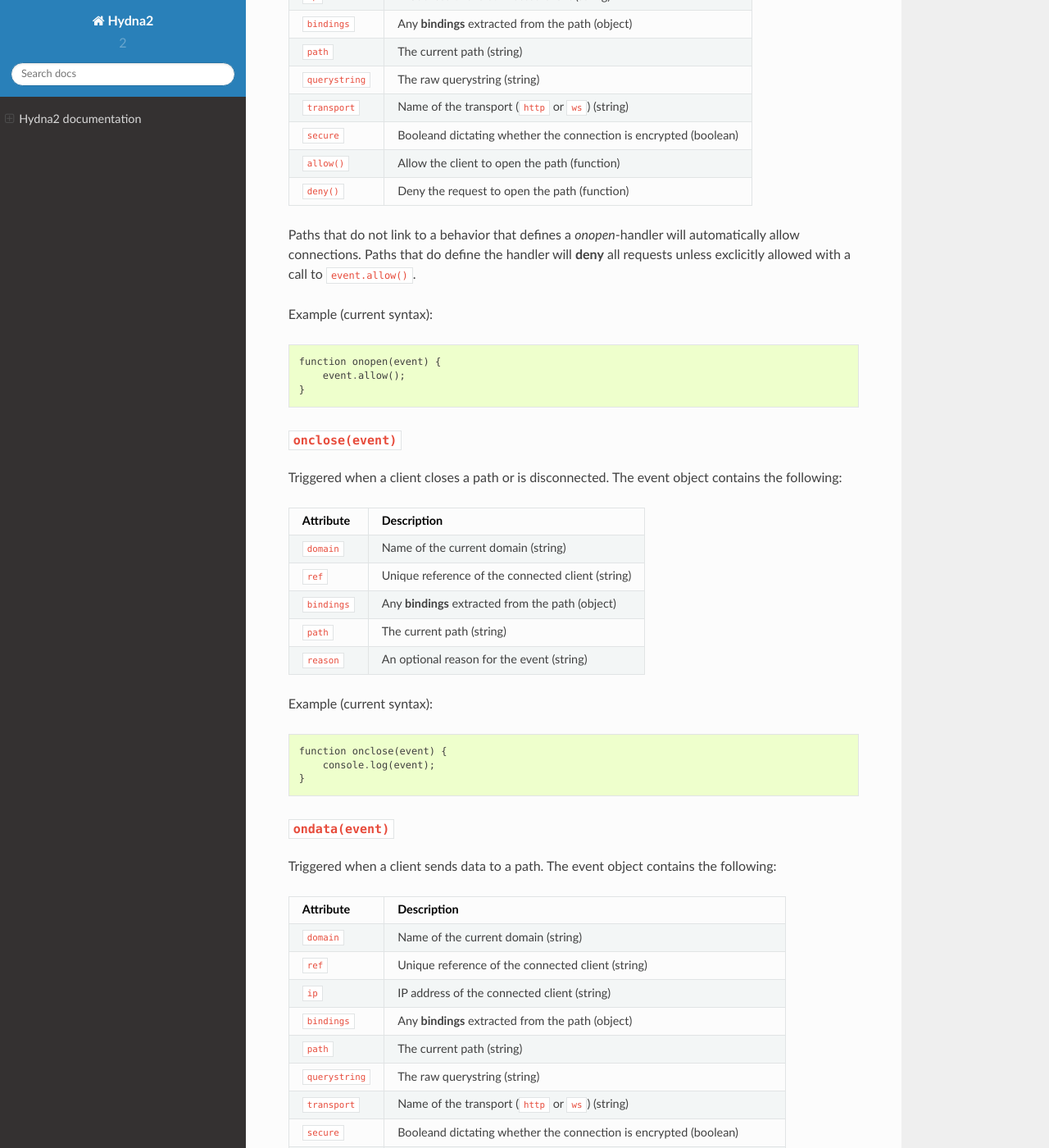
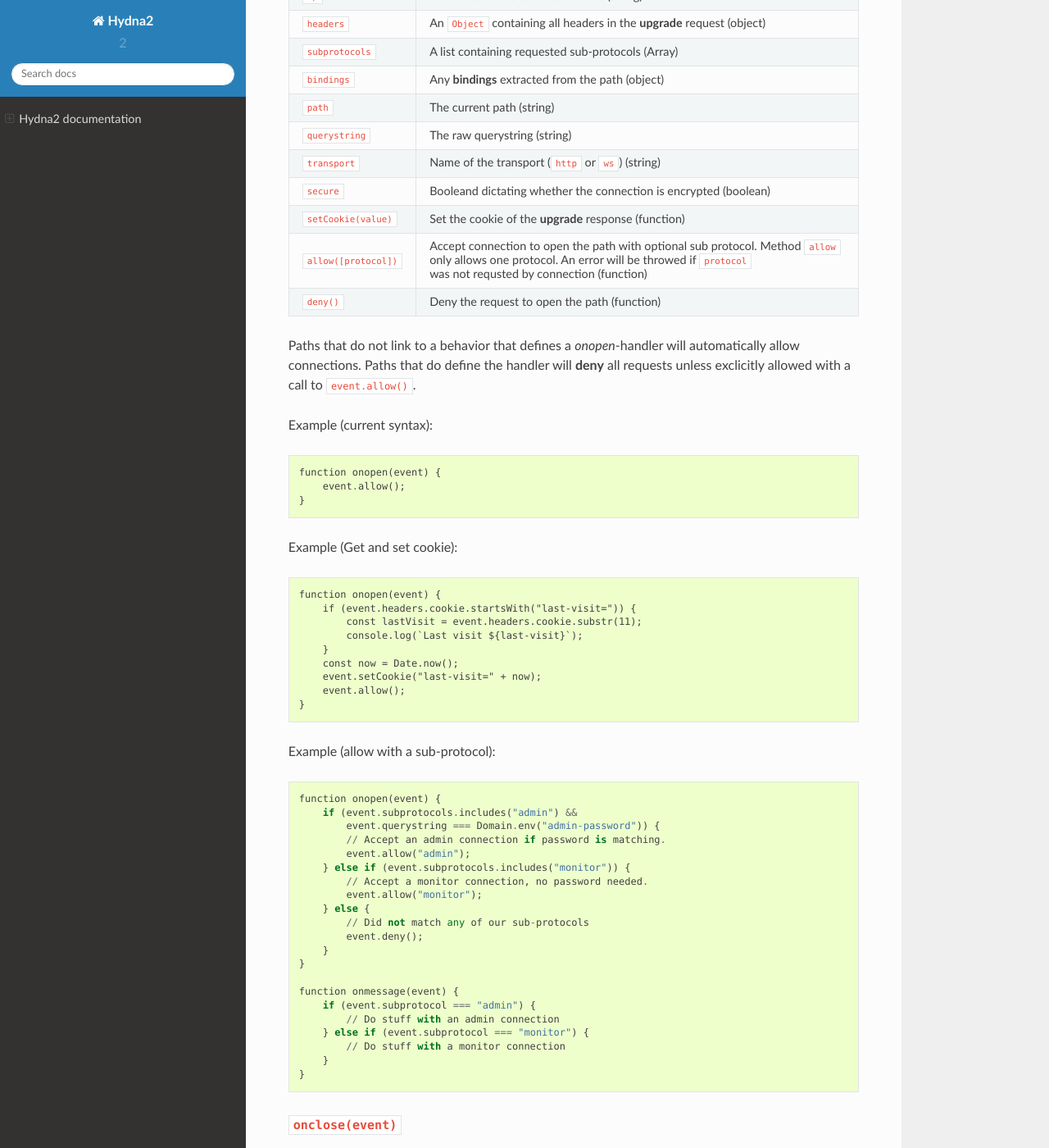
Before and after one commit to strange/hydna-docs, a Sphinx documentation site: the page built from docs/index.rst, in a window 1280 px wide and 1400 px high, scrolled down 2620 px. Shown: the whole window at 82% size. Built offline with Sphinx 7.4.7 and the Read the Docs theme 2.0.0, drawn with Linux system fonts in a browser that asks for light colours; some of the changed text lies outside the part shown.

Commit message:
Added support for headers, cookies and subprotocols

```diff
--- a/docs/index.rst
+++ b/docs/index.rst
@@ -121,21 +121,28 @@ Event handlers
 Triggered when a client attempts to connect to a path. The event object
 contains the following:
 
-=============== =============================================================
-Attribute       Description
-=============== =============================================================
-``domain``      Name of the current domain (string)
-``ref``         Unique reference of the connected client (string)
-``ip``          IP address of the connected client (string)
-``bindings``    Any **bindings** extracted from the path (object)
-``path``        The current path (string)
-``querystring`` The raw querystring (string)
-``transport``   Name of the transport (``http`` or ``ws``) (string)
-``secure``      Booleand dictating whether the connection is encrypted
-                (boolean)
-``allow()``     Allow the client to open the path (function)
-``deny()``      Deny the request to open the path (function)
-=============== =============================================================
+======================= ====================================================
+Attributes              Description
+======================= ====================================================
+``domain``              Name of the current domain (string)
+``ref``                 Unique reference of the connected client (string)
+``ip``                  IP address of the connected client (string)
+``headers``             An ``Object`` containing all headers in the **upgrade**
+                        request (object)
+``subprotocols``        A list containing requested sub-protocols (Array)
+``bindings``            Any **bindings** extracted from the path (object)
+``path``                The current path (string)
+``querystring``         The raw querystring (string)
+``transport``           Name of the transport (``http`` or ``ws``) (string)
+``secure``              Booleand dictating whether the connection is encrypted
+                        (boolean)
+``setCookie(value)``    Set the cookie of the **upgrade** response (function)
+``allow([protocol])``   Accept connection to open the path with optional sub
+                        protocol. Method ``allow`` only allows one protocol.
+                        An error will be throwed if ``protocol`` was not
+                        requsted by connection (function)
+``deny()``              Deny the request to open the path (function)
+======================= ====================================================
 
 Paths that do not link to a behavior that defines a `onopen`-handler will
 automatically allow connections. Paths that do define the handler will
@@ -146,6 +153,43 @@ Example (current syntax)::
 
     function onopen(event) {
         event.allow();
+    }
+
+Example (Get and set cookie)::
+
+    function onopen(event) {
+        if (event.headers.cookie.startsWith("last-visit=")) {
+            const lastVisit = event.headers.cookie.substr(11);
+            console.log(`Last visit ${last-visit}`);
+        }
+        const now = Date.now();
+        event.setCookie("last-visit=" + now);
+        event.allow();
+    }
+
+
+Example (allow with a sub-protocol)::
+
+    function onopen(event) {
+        if (event.subprotocols.includes("admin") &&
+            event.querystring === Domain.env("admin-password")) {
+            // Accept an admin connection if password is matching.
+            event.allow("admin");
+        } else if (event.subprotocols.includes("monitor")) {
+            // Accept a monitor connection, no password needed.
+            event.allow("monitor");
+        } else {
+            // Did not match any of our sub-protocols
+            event.deny();
+        }
+    }
+
+    function onmessage(event) {
+        if (event.subprotocol === "admin") {
+            // Do stuff with an admin connection
+        } else if (event.subprotocol === "monitor") {
+            // Do stuff with a monitor connection
+        }
     }
 
 
@@ -162,6 +206,8 @@ Attribute       Description
 ``ref``         Unique reference of the connected client (string)
 ``bindings``    Any **bindings** extracted from the path (object)
 ``path``        The current path (string)
+``subprotocol`` The accepted subprotocol of connection, or empty string
+                if not set when connection was accepted (string)
 ``reason``      An optional reason for the event (string)
 =============== =============================================================
 
@@ -190,6 +236,8 @@ Attribute       Description
 ``transport``   Name of the transport (``http`` or ``ws``) (string)
 ``secure``      Booleand dictating whether the connection is encrypted
                 (boolean)
+``subprotocol`` The accepted subprotocol of connection, or empty string
+                if not set when connection was accepted (string)
 ``data``        The data sent (string)
 ``relay()``     Automaically relay the data to all clients connected to
                 the path (function)
```
